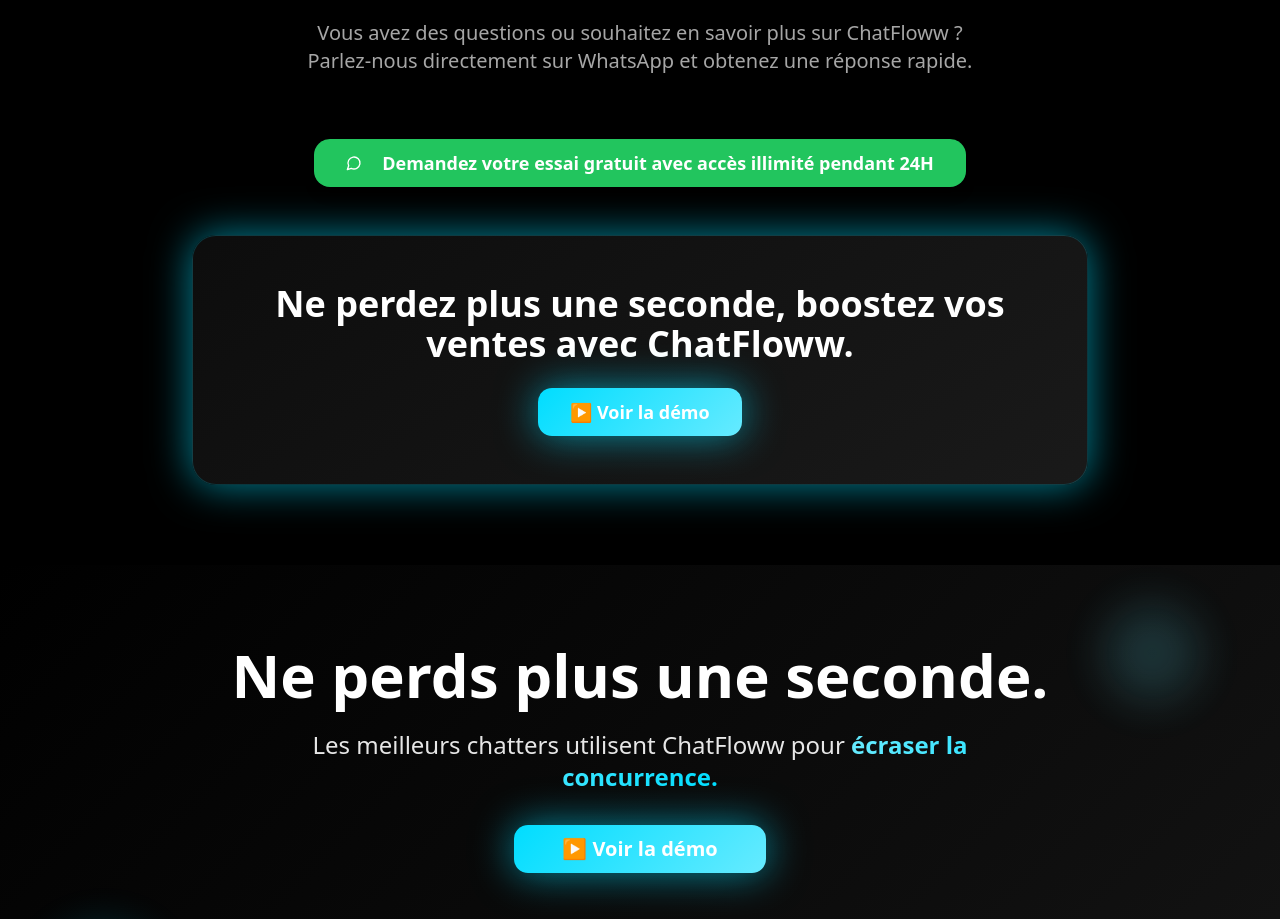
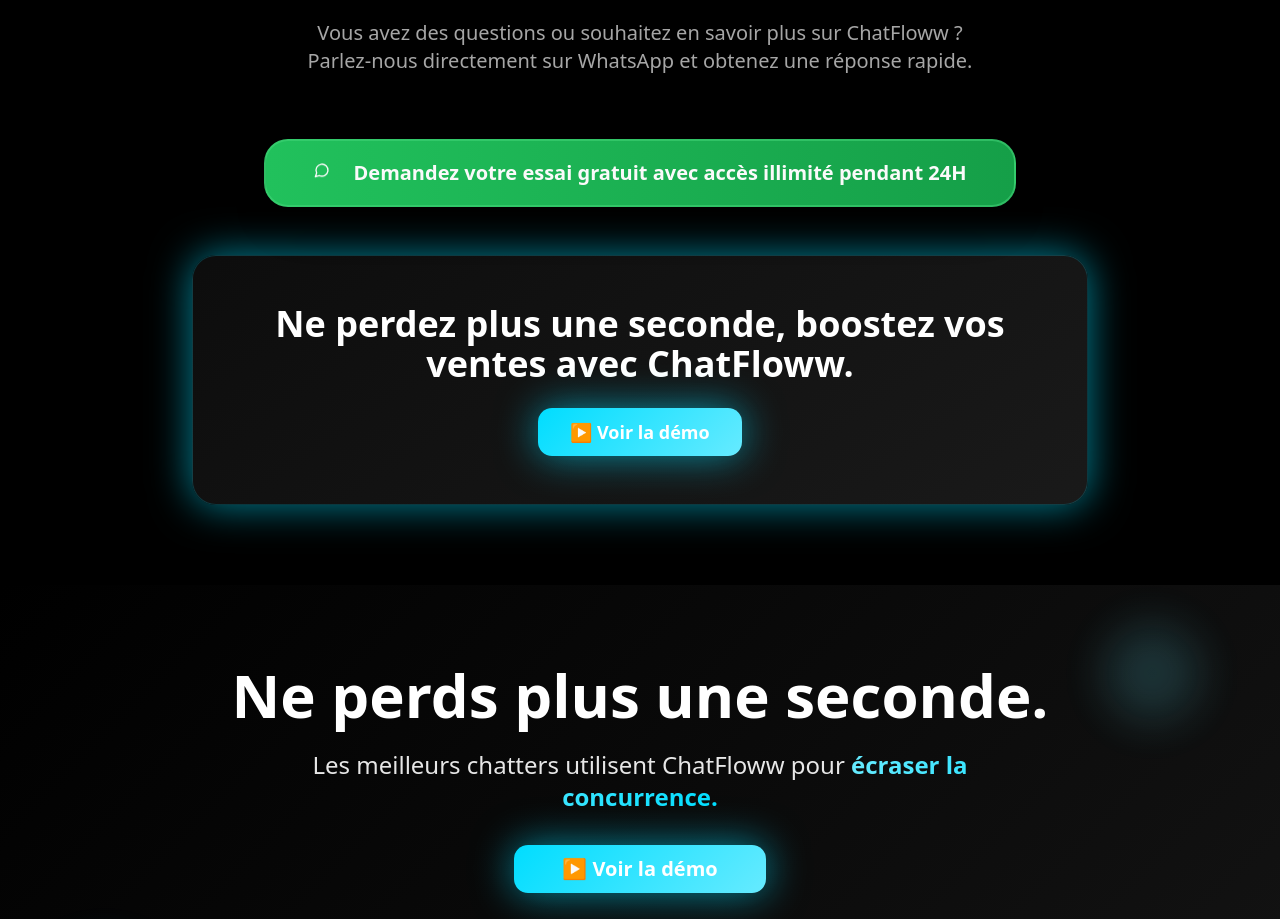
Before and after one commit to SmartESP-Team/chatfloww-ai-launcher, a React (Vite) app: page / in a window 1280 px wide. Shown: the part 2400-3319 px from the top of the page. Built offline with nearby package versions, Linux system fonts and the light colour scheme.

Commit message:
Refactor Contact Button
Make the "Request Free Trial" button larger and more visually appealing with an added effect.

```diff
--- a/src/components/Contact.tsx
+++ b/src/components/Contact.tsx
@@ -30,10 +30,10 @@ const Contact = () => {
         <div className="text-center mb-12">
           <Button
             onClick={openWhatsApp}
-            className="bg-green-500 hover:bg-green-600 text-white px-8 py-6 text-lg font-semibold rounded-2xl shadow-lg hover:shadow-green-500/30 transition-all duration-300"
+            className="bg-gradient-to-r from-green-500 to-green-600 hover:from-green-600 hover:to-green-700 text-white px-12 py-8 text-xl font-bold rounded-3xl shadow-2xl hover:shadow-green-500/50 transition-all duration-300 transform hover:scale-105 animate-pulse hover:animate-none border-2 border-green-400/50"
             size="lg"
           >
-            <MessageCircle className="w-6 h-6 mr-3" />
+            <MessageCircle className="w-8 h-8 mr-4 animate-bounce" />
             Demandez votre essai gratuit avec accès illimité pendant 24H
           </Button>
         </div>
```
